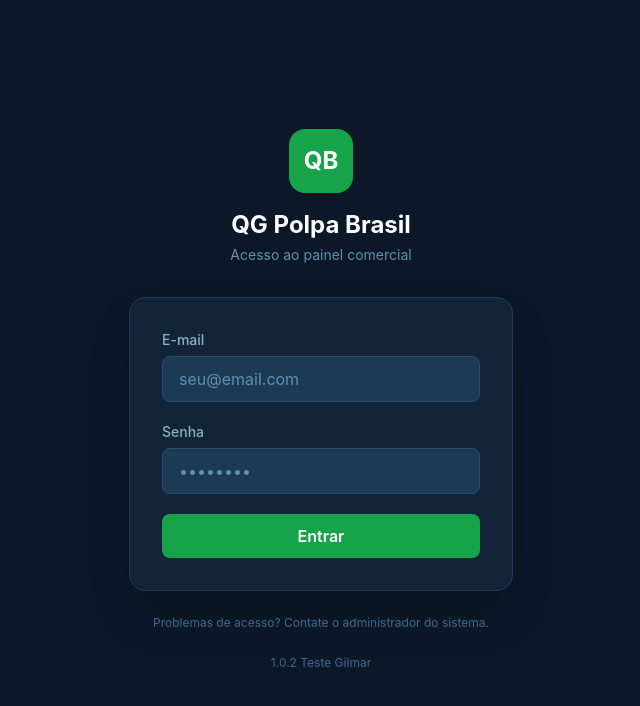
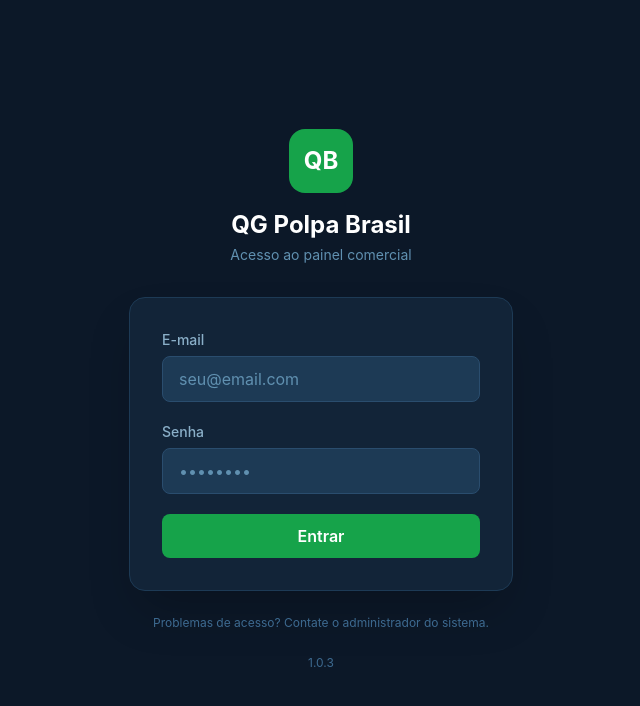
Before and after one commit to DevTiPolpa/qg-polpa-brasil, a React (Vite) app in the folder qg-polpa-brasil/client/: page /clientes in a window 1280 px wide. Shown: the top 706 px of the page, without its empty margins (319-959 px from the left). Built offline with nearby package versions, Linux system fonts and the light colour scheme; no server answers; what @trpc/react-query would draw is missing.

Commit message:
cometario de alteração

```diff
--- a/qg-polpa-brasil/client/src/pages/Login.tsx
+++ b/qg-polpa-brasil/client/src/pages/Login.tsx
@@ -80,7 +80,8 @@ export default function Login({ onLogin }: { onLogin: (user: AuthUser) => void }
           Problemas de acesso? Contate o administrador do sistema.
         </p>
         <div className="text-center text-slate-500 text-xs mt-6">
-        {version} Teste Gilmar
+        {version}
+
         </div>
       </div>
 
--- a/qg-polpa-brasil/package.json
+++ b/qg-polpa-brasil/package.json
@@ -1,6 +1,6 @@
 {
   "name": "qg-polpa-brasil",
-  "version": "1.0.2",
+  "version": "1.0.3",
   "private": true,
   "scripts": {
     "dev": "concurrently \"npm run dev:server\" \"npm run dev:client\"",
```
Also changed, not shown: 1 other file (tests, documents, lock files or other folders).
